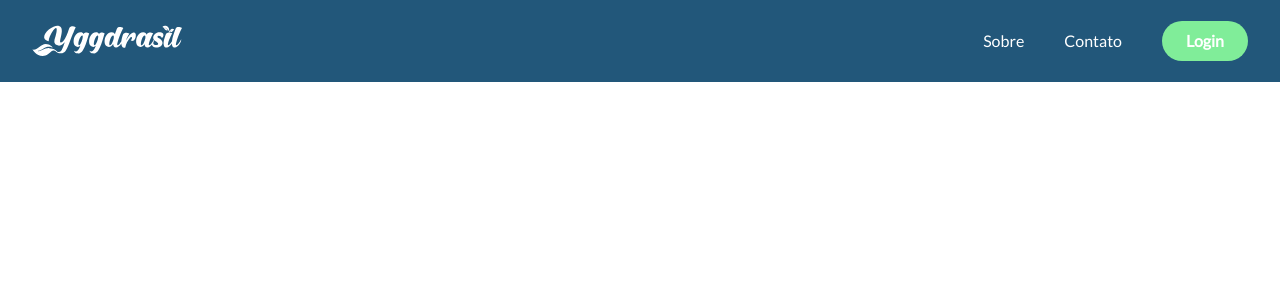
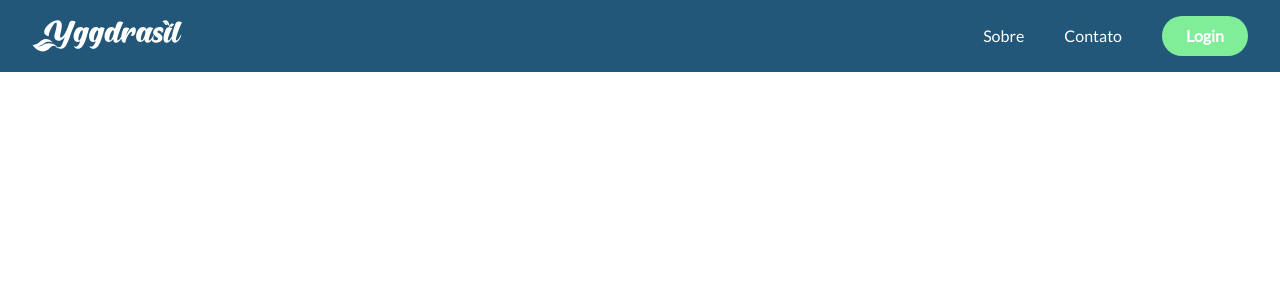
Before and after one commit to nicholasdzn/Yggdrasil, a React (Vite) app: page / in a window 1280 px wide. Shown: the top 300 px of the page. Built offline with nearby package versions, Linux system fonts and the light colour scheme.

Commit message:
fixed svg path

```diff
--- a/src/components/Header/Header.jsx
+++ b/src/components/Header/Header.jsx
@@ -1,12 +1,12 @@
 import React from 'react'
 import './header.css'
 import { Link } from 'react-router-dom'
-import LogoTipo from "../../assets/svg/yggdrasil.svg"
+import Logo from '../Logo/Logo'
 
 const Header = () => {
     return (
         <header className='flex flex-row justify-between items-center px-8 py-4 text-white font-regular text-center'>
-            <div className=''><img src={LogoTipo} alt="" className='logotipo-svg' /></div>
+            <div className=''><Logo /></div>
             <ul className='flex gap-10 items-center ul-header'>
                 <li className='li-header'>Sobre</li>
                 <li className='li-header'>Contato</li>
--- a/src/components/Header/header.css
+++ b/src/components/Header/header.css
@@ -20,14 +20,6 @@ header {
     }
 }
 
-
-
 .li-header:last-child {
     background-color: #80ED99;
 }
-
-.logotipo-svg {
-    height: 50px;
-    width: 150px;
-    fill: #fff;
-}
--- /dev/null
+++ b/src/components/Logo/Logo.jsx
@@ -0,0 +1,10 @@
+import React from 'react'
+import LogoTipo from "../../assets/svg/yggdrasil.svg"
+
+const Logo = () => {
+    return (
+        <img src={LogoTipo} alt="logo" height={50} width={150} />
+    )
+}
+
+export default Logo
```
